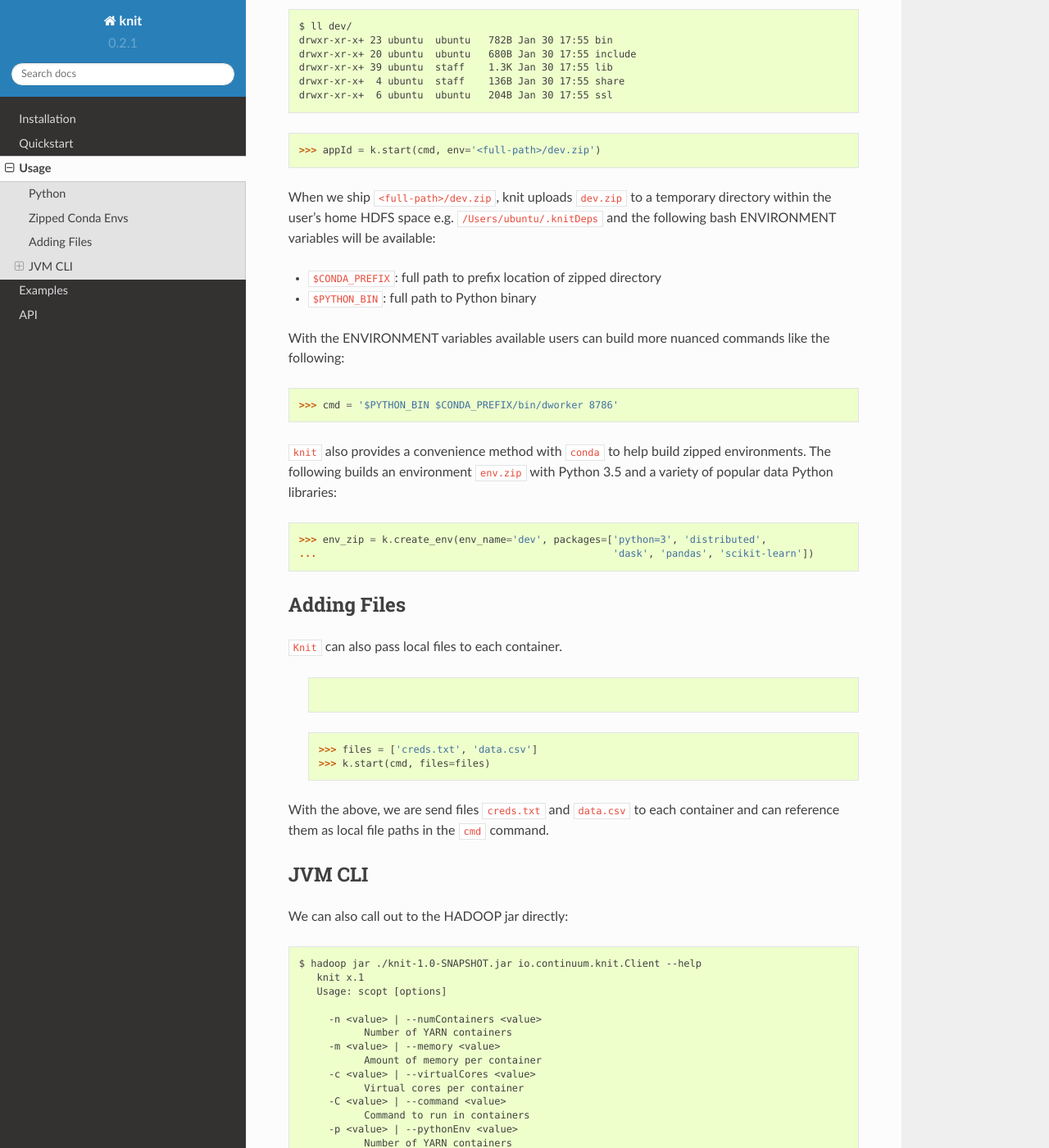
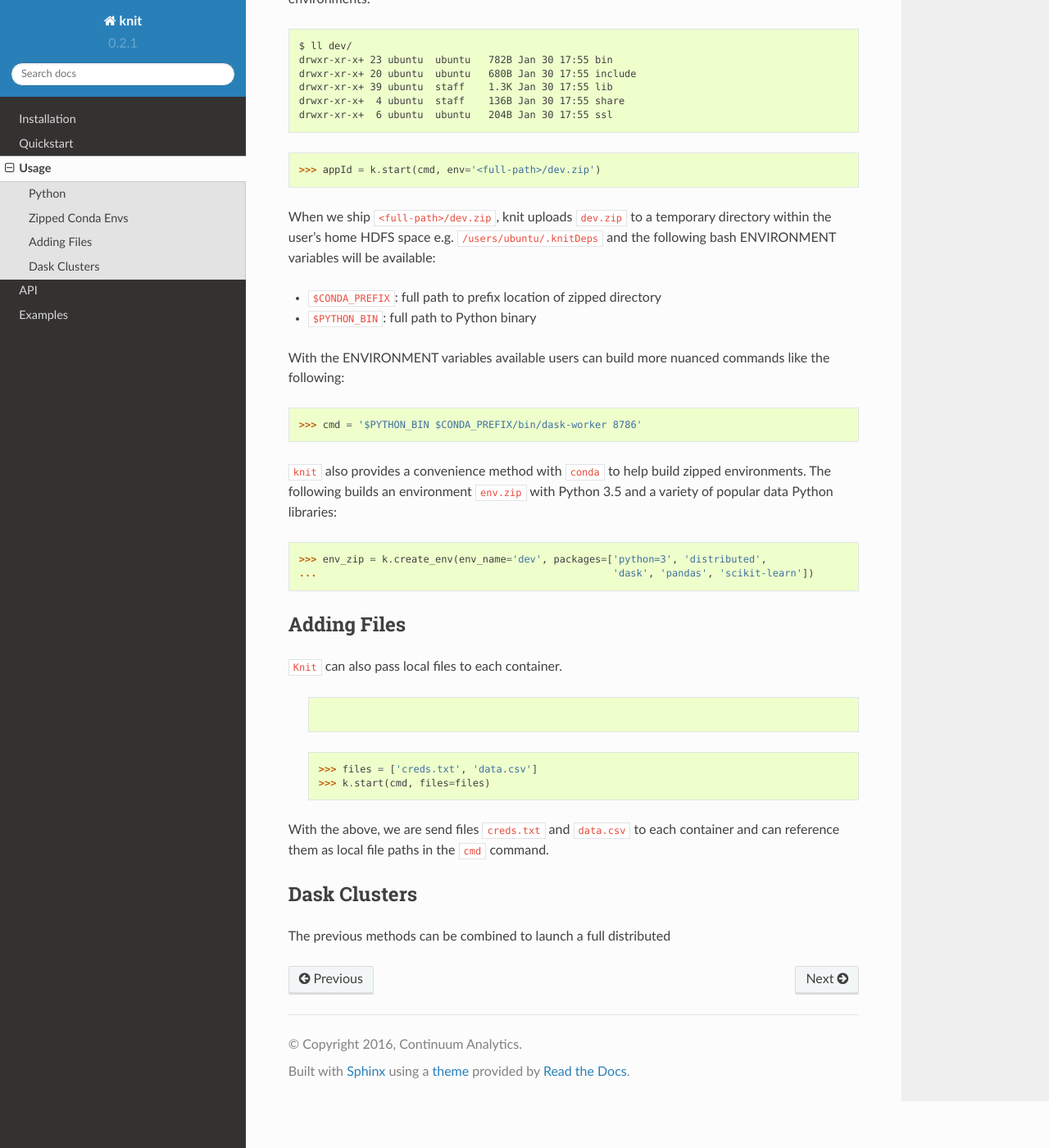
Before and after one commit to dask/knit, a Sphinx documentation site: the page built from docs/source/usage.rst, in a window 1280 px wide and 1400 px high, scrolled down 646 px. Shown: the whole window at 82% size. Built offline with Sphinx 7.4.7 and the Read the Docs theme 2.0.0, drawn with Linux system fonts in a browser that asks for light colours; some of the changed text lies outside the part shown.

```diff
--- a/docs/source/cli.rst
+++ /dev/null
@@ -1,2 +0,0 @@
-Command line interface
-======================
--- a/docs/source/usage.rst
+++ b/docs/source/usage.rst
@@ -38,7 +39,7 @@ zipped directory with the following structure typical of Python environments::
    >>> appId = k.start(cmd, env='<full-path>/dev.zip')
 
 When we ship ``<full-path>/dev.zip``, knit uploads ``dev.zip`` to a temporary directory within the
-user's home HDFS space e.g. ``/Users/ubuntu/.knitDeps`` and the following bash ENVIRONMENT variables
+user's home HDFS space e.g. ``/users/ubuntu/.knitDeps`` and the following bash ENVIRONMENT variables
 will be available:
 
 - ``$CONDA_PREFIX``: full path to prefix location of zipped directory
@@ -48,7 +49,7 @@ With the ENVIRONMENT variables available users can build more nuanced commands l
 
 .. code-block:: python
 
-   >>> cmd = '$PYTHON_BIN $CONDA_PREFIX/bin/dworker 8786'
+   >>> cmd = '$PYTHON_BIN $CONDA_PREFIX/bin/dask-worker 8786'
 
 ``knit`` also provides a convenience method with ``conda`` to help build zipped environments.  The following
 builds an environment ``env.zip`` with Python 3.5 and a variety of popular data Python libraries:
@@ -69,37 +70,7 @@ Adding Files
 With the above, we are send files ``creds.txt`` and ``data.csv`` to each container and can reference
 them as local file paths in the ``cmd`` command.
 
-JVM CLI
-~~~~~~~
+Dask Clusters
+~~~~~~~~~~~~~
 
-We can also call out to the HADOOP jar directly::
-
-   $ hadoop jar ./knit-1.0-SNAPSHOT.jar io.continuum.knit.Client --help
-      knit x.1
-      Usage: scopt [options]
-
-        -n <value> | --numContainers <value>
-              Number of YARN containers
-        -m <value> | --memory <value>
-              Amount of memory per container
-        -c <value> | --virtualCores <value>
-              Virtual cores per container
-        -C <value> | --command <value>
-              Command to run in containers
-        -p <value> | --pythonEnv <value>
-              Number of YARN containers
-        --help
-              command line for launching distributed python
-
-   $ hadoop jar ./knit-1.0-SNAPSHOT.jar io.continuum.knit.Client --numContainers 1 \
-     --command "python -c 'import sys; print(sys.path); import random; print(str(random.random()))'"
-
-
-Helpful aliases
----------------
-
-.. code-block:: bash
-
-   $ alias yarn-status='yarn application -status'
-   $ alias yarn-log='yarn logs -applicationId'
-   $ alias yarn-kill='yarn application -kill'
+The previous methods can be combined to launch a full distributed
--- a/knit/__init__.py
+++ b/knit/__init__.py
@@ -3,6 +3,8 @@ import warnings
 
 from .utils import *
 from .core import *
+from .env import CondaCreator
+from .yarn_api import YARNAPI
 try:
     from .dask_yarn import DaskYARNCluster
 except ImportError:    # pragma: no cover
```
Also changed, not shown: other parts of docs/source/usage.rst (+2 -1 lines), README.rst (+20 -0 lines), docs/source/api.rst (+35 -0 lines), docs/source/examples.rst (+1 -30 lines), docs/source/index.rst (+10 -45 lines), docs/source/install.rst (+11 -2 lines), docs/source/quickstart.rst (+15 -14 lines), docs/source/configuration.rst (added), 3 other files.
